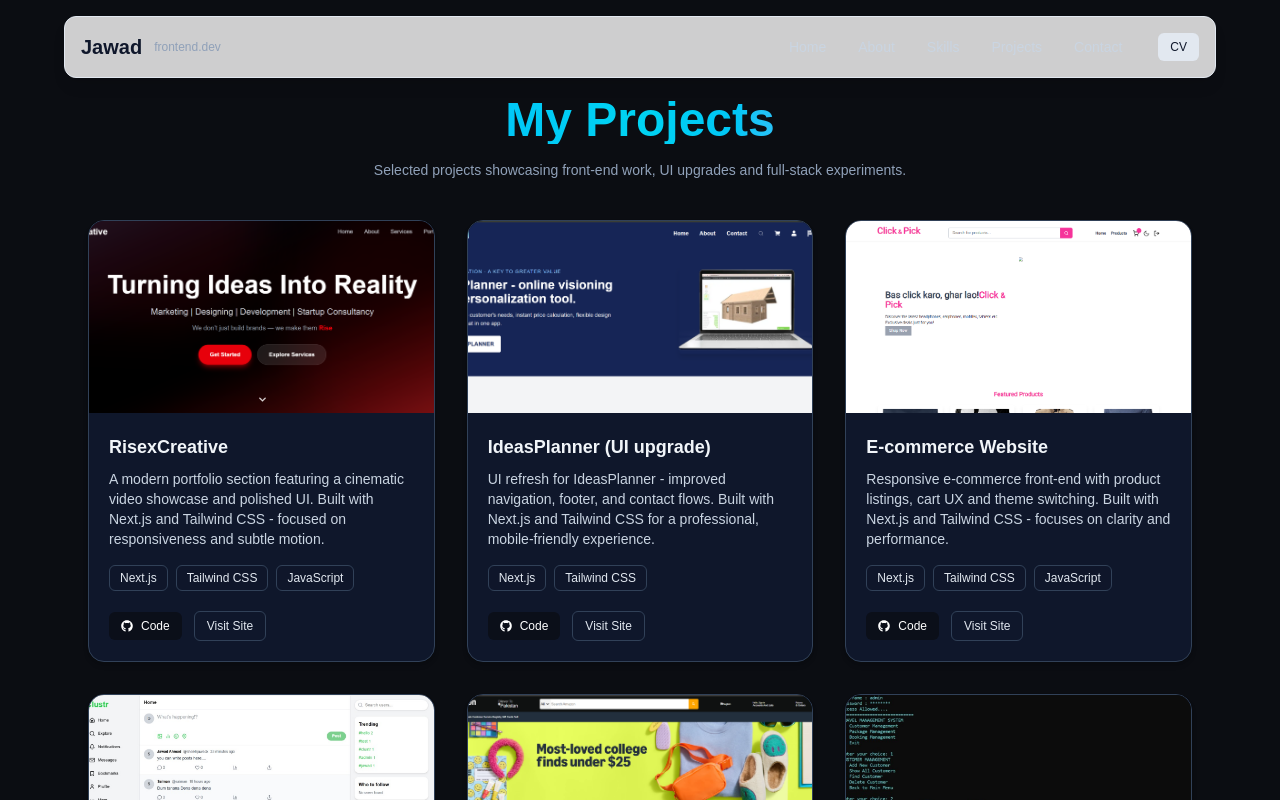
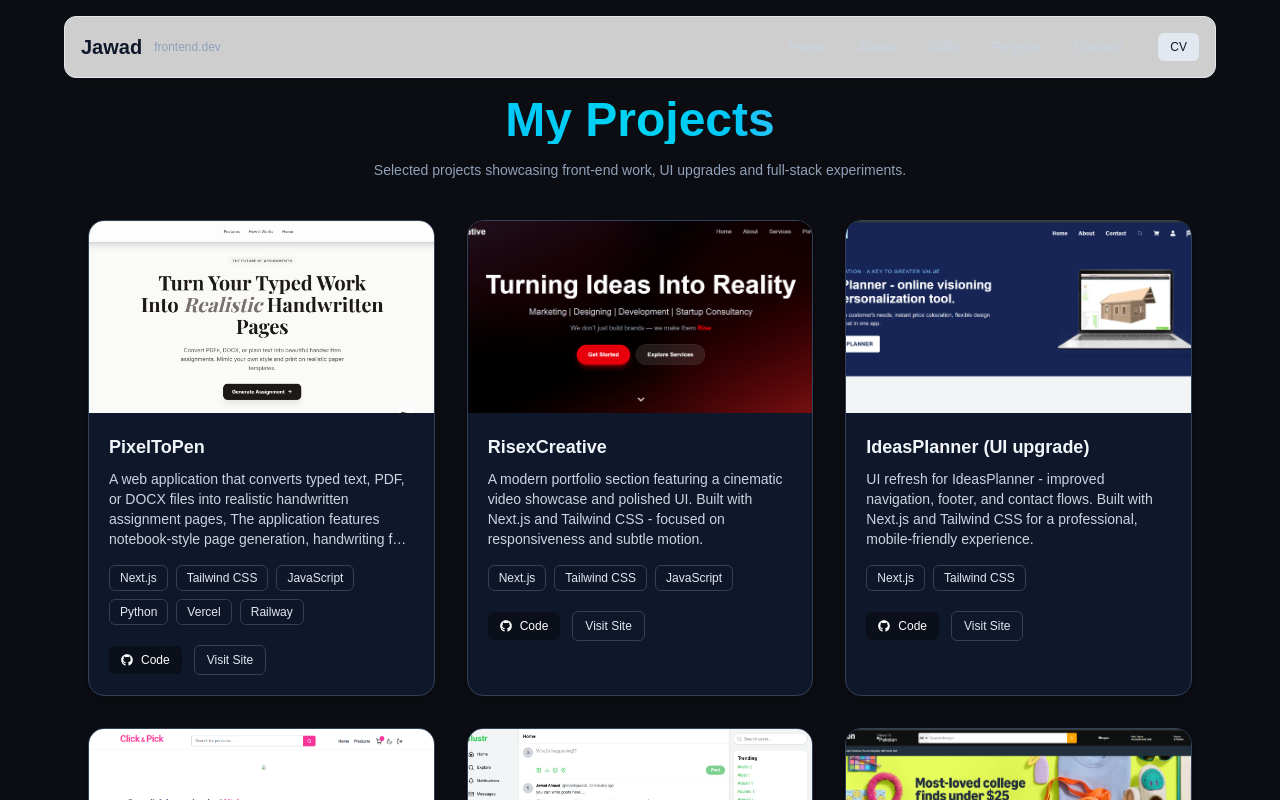
Before and after one commit to ijawadahmadcs/jawadahmad, a Next.js app: page /projects in a window 1280 px wide. Shown: the top 800 px of the page. Built offline with nearby package versions, Linux system fonts and the light colour scheme.

Commit message:
pixeltopen-added

```diff
--- a/src/app/projects/page.jsx
+++ b/src/app/projects/page.jsx
@@ -4,6 +4,16 @@ import Image from "next/image";
 import { FaGithub } from "react-icons/fa";
 
 const projects = [
+  {
+    id: "pixeltopen",
+    title: "PixelToPen",
+    description:
+      "A web application that converts typed text, PDF, or DOCX files into realistic handwritten assignment pages, The application features notebook-style page generation, handwriting font rendering, and PDF export functionality implemented using Python. I designed and built a modern, responsive user interface using Next.js and Tailwind CSS, and deployed the project on Vercel and Railway for seamless access.",
+    img: "/images/prog10.jpeg",
+    tags: ["Next.js", "Tailwind CSS", "JavaScript", "Python", "Vercel","Railway"],
+    repo: "https://github.com/ijawadahmadcs/pixeltopen",
+    live: "https://pixeltopen.vercel.app/",
+  },
   {
     id: "risexcreative",
     title: "RisexCreative",
```
Also changed, not shown: public/images/prog10.jpeg (added).
